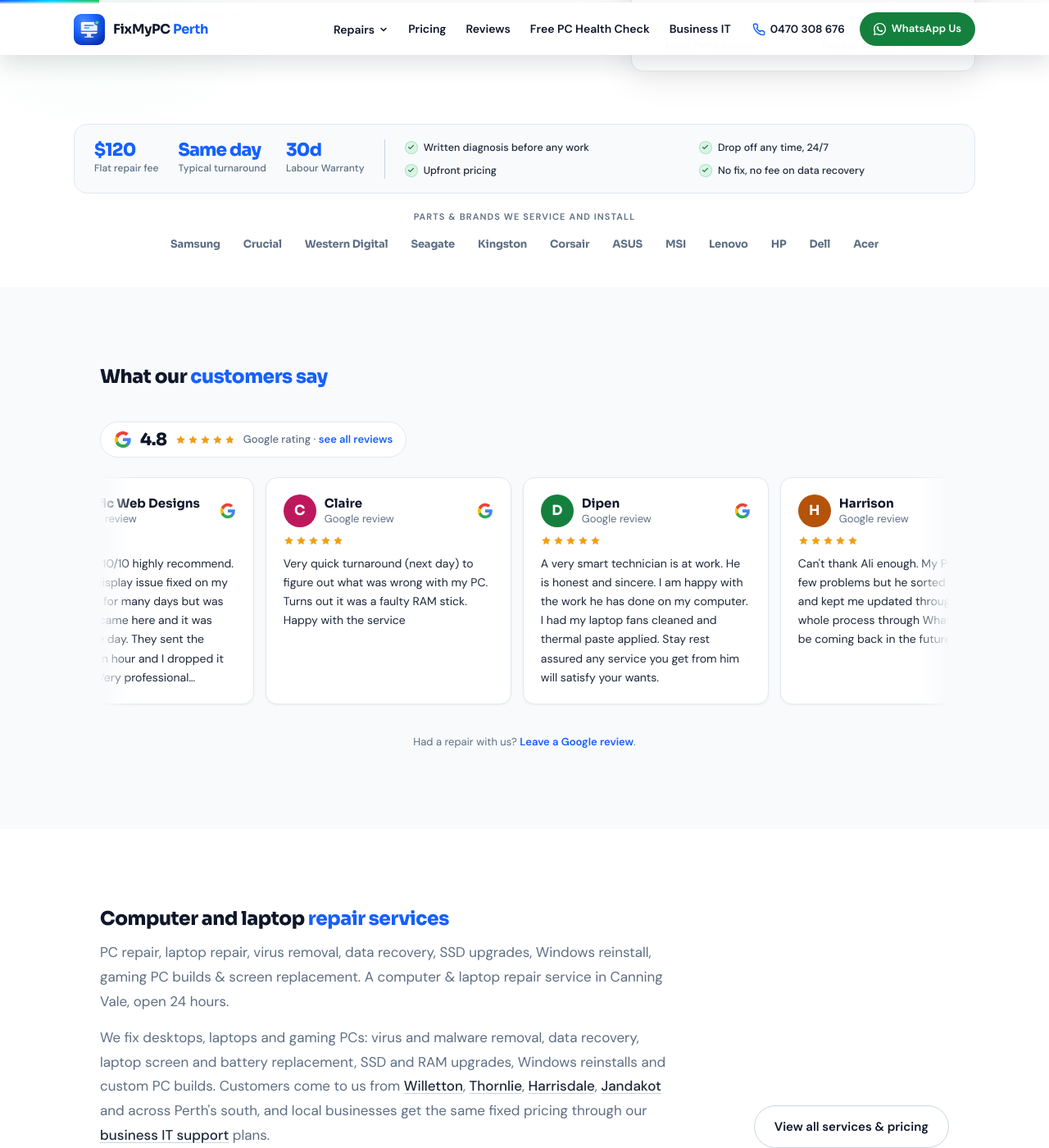
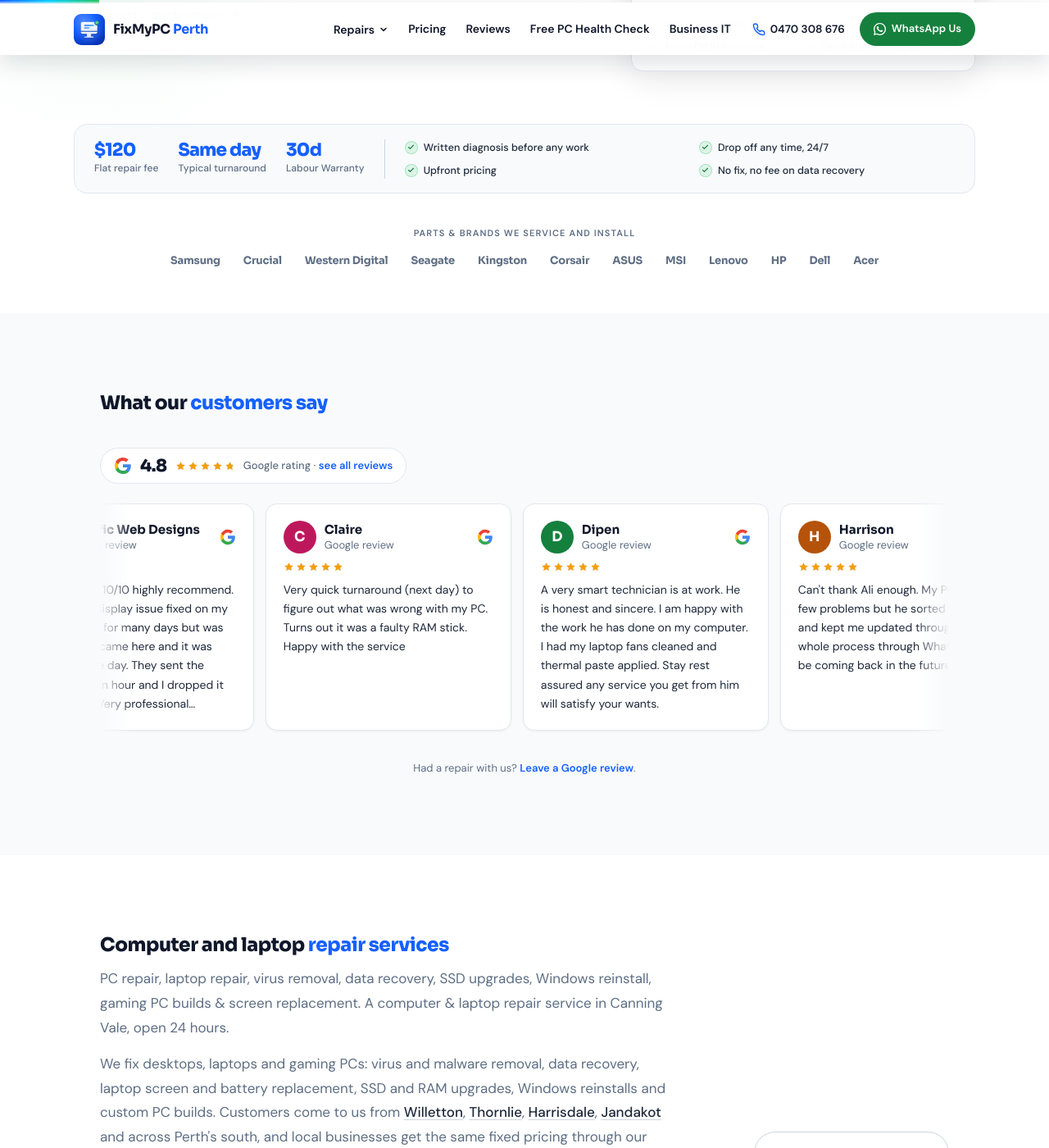
Before and after one commit to ali-rajaa/fixmypcperth, a Jekyll site: the page built from index.html, in a window 1280 px wide and 1400 px high, scrolled down 628 px. Shown: the whole window at 82% size. Built offline with Jekyll 4.4.1, drawn with Linux system fonts in a browser that asks for light colours.

Commit message:
Homepage: more room between the stats strip and the brands row
Desktop gap above the brands goes from 20px to 40px and the gap below
from 36px to 48px. Phones keep their 40px.

Co-Authored-By: Claude Opus 5.5 <noreply@anthropic.com>
Claude-Session: https://claude.ai/code/session_01Pgn782HYJi4iM4TCMRaT7U

```diff
--- a/assets/css/pages/index.css
+++ b/assets/css/pages/index.css
@@ -244,7 +244,7 @@ a    { color:inherit; }
 .offer-title { font-family:var(--display); font-size:1.15rem; font-weight:800; color:#fff; letter-spacing:-0.022em; margin-bottom:0.3rem; }
 .offer-desc { font-size:0.8125rem; color:rgba(255,255,255,0.7); line-height:1.6; }
 .offer-btn { position:relative; z-index:1; flex-shrink:0; }
-.hero-info-strip { padding:0 2rem 2.25rem; background:var(--bg); position:relative; }
+.hero-info-strip { padding:0 2rem 3rem; background:var(--bg); position:relative; }
 .his-inner {
   background:var(--bg2); border:1.5px solid var(--border); border-radius:16px;
   padding:1.1rem 1.5rem; display:flex; align-items:center; gap:1.5rem; flex-wrap:wrap;
@@ -262,7 +262,7 @@ a    { color:inherit; }
 .his-check-icon svg { width:9px; height:9px; }
 /* Trust bar, second row: the parts and brands we work with, as quiet grey
    wordmarks under the facts (it used to be its own bordered band). */
-.his-brands { text-align:center; margin-top:1.25rem; }
+.his-brands { text-align:center; margin-top:2.5rem; }
 .his-brands .brand-label { margin-bottom:0.6rem; }
 .his-brands .brand-row { gap:2px 6px; }
 .his-brands .brand-badge { background:none; border-color:transparent; padding:4px 10px; font-size:0.8125rem; }
@@ -615,6 +615,7 @@ body { padding-top:var(--mob-nav-h); }
 .guide-panel > h3 { font-size:1.2rem; }
 .guide-panel > p, .guide-panel > ul > li { font-size:0.90625rem; }
 .hero-info-strip { padding:0 1.25rem 2.5rem; }
+.his-brands { margin-top:1.25rem; }
 .his-inner { flex-direction:column; align-items:stretch; gap:0.9rem; padding:1.1rem 1.15rem; }
 /* The three stats share the row equally, but none gets narrower than its
    own figure, so "Same day" never runs into its neighbour. The figure is in
```
